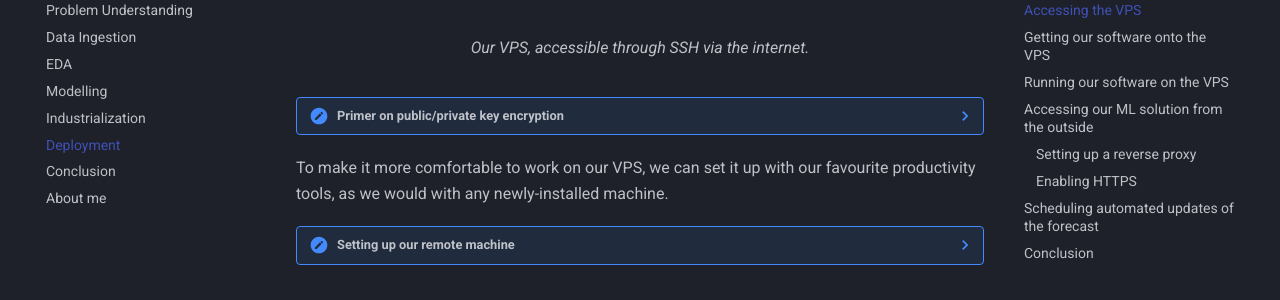
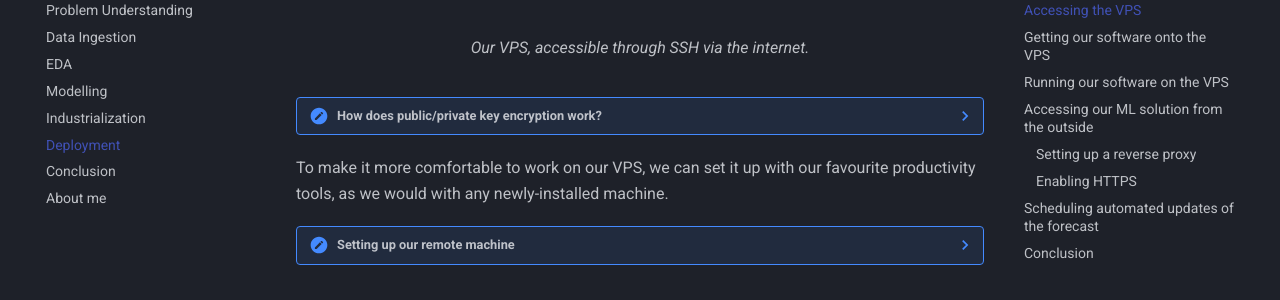
Before and after one commit to arthurgassner/swissenergy-frontend, an MkDocs documentation site: the page built from docs/deployment.md, in a window 1280 px wide and 900 px high, scrolled down 2084 px. Shown: the part 152-452 px from the top of the window. Built offline with MkDocs 1.6.1 and Material for MkDocs 9.7.7, drawn with Linux system fonts in a browser that asks for light colours; a script that is not in the unit is left out; comment, search, counter and statistics services are not loaded.

Commit message:
Update industrialization.md

```diff
--- a/docs/deployment.md
+++ b/docs/deployment.md
@@ -51,7 +51,7 @@ ssh -i <PATH_TO_VPS_PRIVATE_KEY> <USER_REMOTE_MACHINE>@<IP_REMOTE_MACHINE>
 </figure>
 
 
-??? note "Primer on public/private key encryption"
+??? note "How does public/private key encryption work?"
     Public/private key encryption is a widely-used authentification method.
 
     This method revolves around two "keys", a key being a long string of seemingly-random characters.
```
